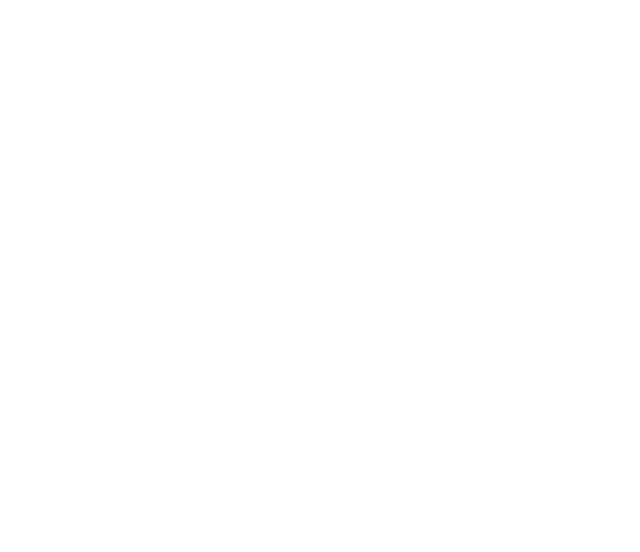
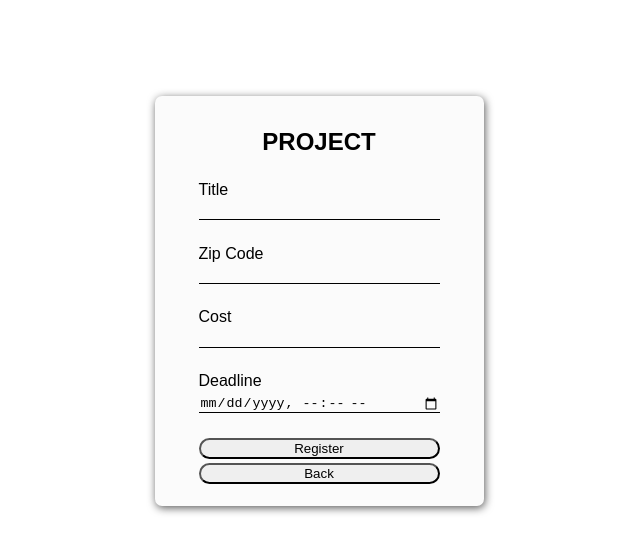
Before and after one commit to MattheusSantana/ja-front, a React (Create React App) app: page /project in a window 1280 px wide. Before the commit this address had no page. Shown: the top 552 px of the page, without its empty margins (321-961 px from the left). Built offline with nearby package versions, Linux system fonts and the light colour scheme; sample sign-in values are in the browser's storage.

Commit message:
new project card and refactoring

```diff
--- a/src/App.js
+++ b/src/App.js
@@ -10,6 +10,7 @@ import Register from "./pages/Register.jsx";
 import { AuthContext, AuthenticatorProvider } from "./contexts/auth";
 import Home from "./pages/Home";
 import Login from "./pages/Login";
+import Project from "./pages/Project.jsx";
 
 function App() {
   const Private = ({ children }) => {
@@ -38,6 +39,7 @@ function App() {
           <Routes>
             <Route exact path="/" element={<Login />} />
             <Route exact path="/register" element={<Register />}/>
+            <Route exact path="/project" element={<Private><Project /></Private>}/>
             <Route
               exact
               path="/home"
--- a/src/components/SearchComponent.jsx
+++ b/src/components/SearchComponent.jsx
@@ -54,7 +54,7 @@ const SearchComponent = () => {
             <tbody>
                 <tr>
                     <td>{project.title}</td>
-                    <td>{project.country} - {project.state} - {project.city}</td>
+                    <td>{project.state} - {project.city}</td>
                     <td>{project.cost}</td>
                     <td>{project.deadline}</td>
                 </tr>
--- a/src/pages/Home.jsx
+++ b/src/pages/Home.jsx
@@ -1,5 +1,6 @@
 import React from 'react'
 import { useEffect, useState } from "react";
+import { useNavigate } from 'react-router-dom';
 import EditableRow from '../components/EditableRow.jsx';
 import ReadOnlyRow from '../components/ReadOnlyRow.jsx';
 import SearchComponent from '../components/SearchComponent.jsx';
@@ -22,6 +23,8 @@ const Home = () => {
     cost: 0,
     deadline: ''
   });
+
+  const navigate = useNavigate();
 
 
   const handleEditFormChange = (event) => {
@@ -154,19 +157,16 @@ const Home = () => {
       return <div>Loading Projects...</div>
   }
 
+  const navigateToCreateProject = () => {
+    navigate("/project");
+  }
+
   return (
     <>
-        <h2> Add project</h2>
-        <form onSubmit={handleAddFormSubmit}>
-          <input type="text" name='title' placeholder='Title' onChange={handleAddFormChange}/>
-          <input type="text" name='zip_code' placeholder='zip code' onChange={handleAddFormChange}/>
-          <input type="text" name='cost' placeholder='cost' onChange={handleAddFormChange}/>
-          <input type="text" name='deadline' placeholder='deadline' onChange={handleAddFormChange}/>
-          <button type='submit'>Add</button>
-        </form>
-
-        <br/>
-        <br/>
+      <div style={{float: "right"}}>
+        <button onClick={navigateToCreateProject}>New</button>
+        <button >search</button>
+      </div>
       <form onSubmit={handleEditFormSubmit}>
        <table>
         <thead>
@@ -186,22 +186,14 @@ const Home = () => {
             ) : (
               <ReadOnlyRow project={project} handleEditClick={handleEditClick} handleDeleteClick={handleDeleteClick} handleDoneClick={handleDoneClick}/>
             )}
-
-
-
         </tbody>
         ))}
         </table>
       </form>
 
-
-      <br/>
-      <br/>
-
       <SearchComponent />
-
     </>
   );
 }
 
-export default Home
+export default Home;
--- /dev/null
+++ b/src/pages/Project.jsx
@@ -0,0 +1,77 @@
+import React, { useState } from 'react'
+import '../styles/styles.css';
+import { createProject } from '../services/api.js';
+import { useNavigate } from 'react-router-dom';
+
+const Project = () => {
+
+    const [title, setTitle] = useState("");
+    const [zipCode, setZipCode] = useState("");
+    const [cost, setCost] = useState("");
+    const [deadline, setDeadline] = useState("");
+    const navigate = useNavigate();
+
+    const handleFormSubmit = async (event) => {
+        event.preventDefault();
+        try {
+            const project = {
+              title,
+              zip_code:zipCode,
+              cost,
+              deadline
+            }
+
+            const response = await createProject(project);
+
+            if (response.status === 201 ) {
+                console.log(response);
+                alert(response.data.message);
+            }
+            event.target.reset();
+        }
+        catch (error) {
+          console.log(error.response);
+          if (error.response.status === 400) {
+              return alert(error.response.data.message);
+          };
+
+          return alert("something failed, please try again later");
+        }
+
+    }
+
+    const navigateToHome = () => {
+        navigate("/home")
+     }
+  return (
+    <>
+    <div className="card">
+        <div id="card-content">
+        <h2 className="title" >PROJECT</h2>
+        <form className="card-form" onSubmit={handleFormSubmit}>
+            <label style={{paddingTop:"2%"}}>Title</label>
+            <input className="content-form" type="text" required onChange={(e) => setTitle(e.target.value)}/>
+            <div className="form-border"></div>
+            <label>Zip Code</label>
+            <input type="text" className="content-form" required onChange={(e) => setZipCode(e.target.value)}/>
+            <div className='form-border'></div>
+            <label>Cost</label>
+            <input type="text" className="content-form" required onChange={(e) => setCost(e.target.value)}/>
+            <div className='form-border'></div>
+
+            <label>Deadline</label>
+            <input type="datetime-local" className="content-form" required onChange={(e) => setDeadline(e.target.value)}/>
+            <div className='form-border'></div>
+
+            <button className="submit-btn" type="submit" name="submit" style={{marginTop: "10%"}}>Register</button>
+            <button className="submit-btn" onClick={navigateToHome} style={{marginTop: "2%"}}>Back</button>
+
+        </form>
+
+        </div>
+    </div>
+    </>
+  )
+}
+
+export default Project
--- a/src/pages/Register.jsx
+++ b/src/pages/Register.jsx
@@ -35,7 +35,7 @@ const Card = () => {
 
     const navigateToLogin = () => {
         navigate("/")
-      }
+    }
   return (
       <>
         <div className="card">
--- a/src/services/api.js
+++ b/src/services/api.js
@@ -18,6 +18,7 @@ export const getProjects = async () => {
 };
 
 export const createProject = async (project) => {
+    setUsernameHeader();
     return api.post("/project", project);
 };
 
--- a/src/styles/styles.css
+++ b/src/styles/styles.css
@@ -7,6 +7,33 @@ label {
     padding-top: 10%;
     font-family: sans-serif;
 }
+
+table {
+    border: 1px solid #eee;
+    border-collapse: collapse;
+    text-align: left;
+    width: 100%;
+}
+
+th {
+    font-weight: bold;
+    text-align: center;
+    font-family: "roboto" sans-serif;
+}
+
+td {
+    font-weight: 500;
+    padding: 5px;
+    position: relative;
+    text-align: center;
+}
+
+tr {
+    border: solid 1px #dad6eb;
+}
+
+
+
 .card-form {
     display: flex;
     flex-direction: column;
```
Lines whose indentation alone changed are shown as unchanged.
